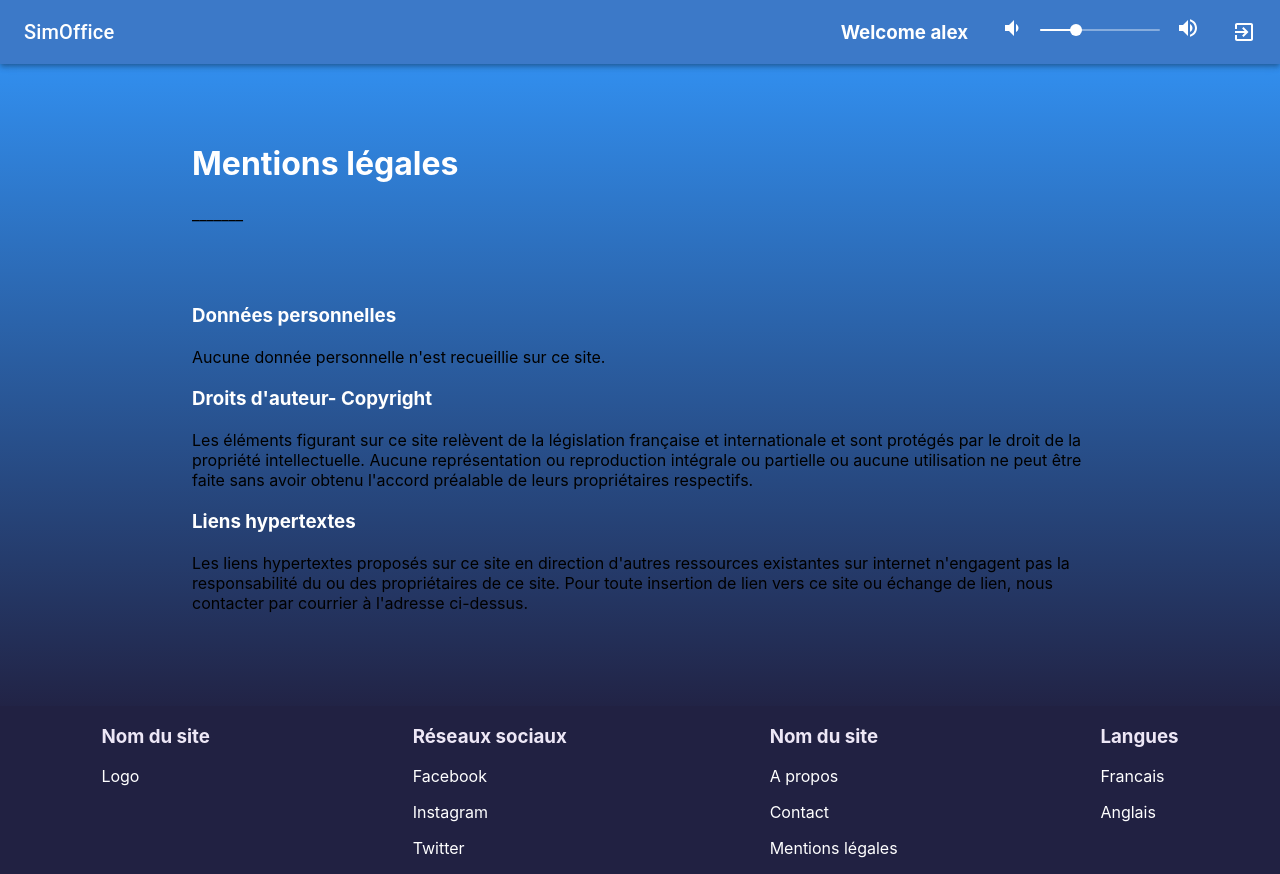
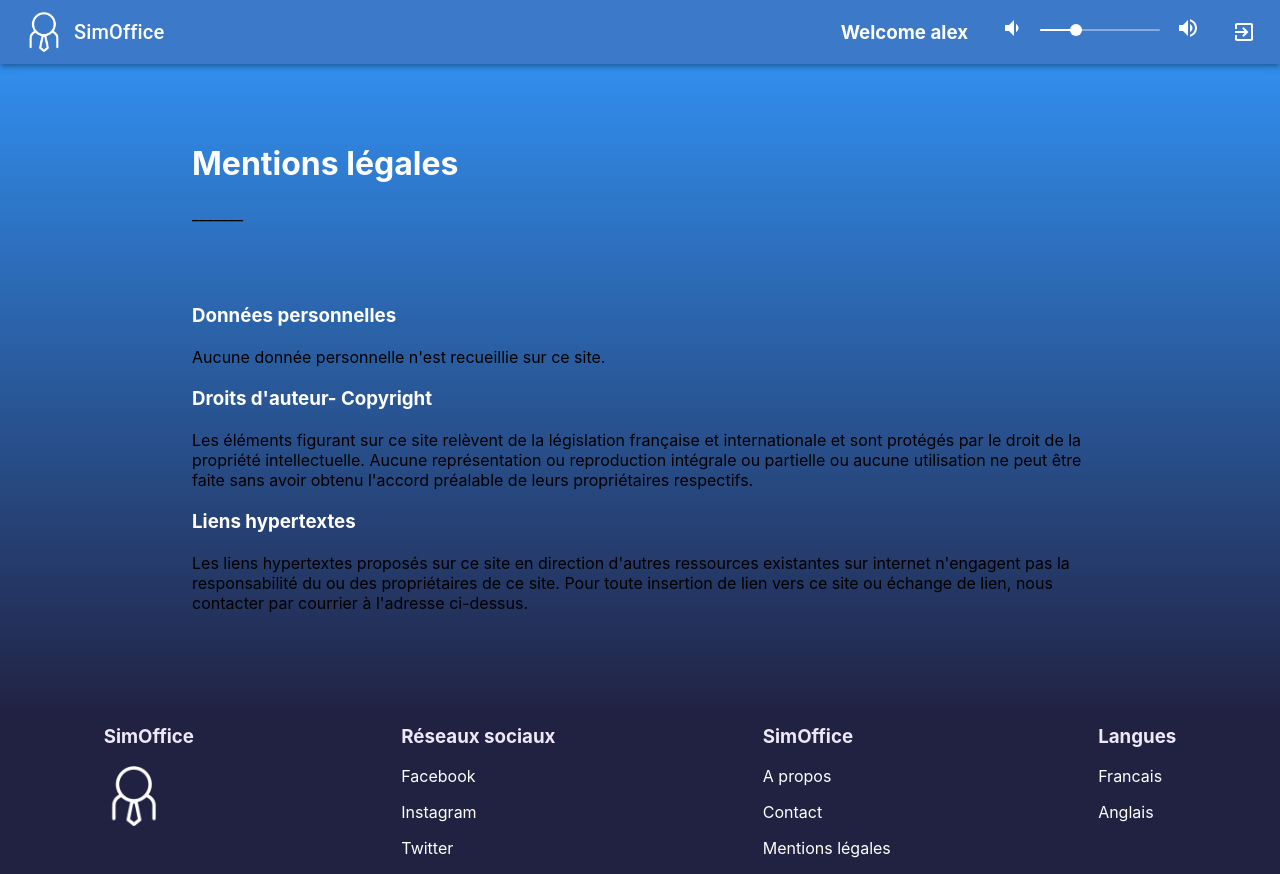
Before and after one commit to nicolasdantas/hackaton2-front, a React (Create React App) app: page /mentionslegales in a window 1280 px wide. Built offline with nearby package versions, Linux system fonts and the light colour scheme; what react-toast-notifications would draw is missing.

Commit message:
did some style

```diff
--- a/src/App.js
+++ b/src/App.js
@@ -14,7 +14,7 @@ import LoginProvider from '../src/components/contexts/LoginContext';
 
 function App() {
   return (
-    <ToastProvider placement='top-right'>
+    <ToastProvider placement='bottom-center'>
       <div>
         <LoginProvider>
           <Router>
--- a/src/components/Board.js
+++ b/src/components/Board.js
@@ -44,8 +44,7 @@ const Board = () => {
     await axios.get(baseUrl + '/users').then((res) => setUsers(res.data));
     addToast('Cliquez pour faire apparaitre vos collègues', {
       appearance: 'success',
-      autoDismiss: false,
-      placement: 'top-right',
+      autoDismiss: true,
     });
   }, []);
 
--- a/src/components/Footer.js
+++ b/src/components/Footer.js
@@ -1,6 +1,7 @@
 import React from 'react';
 import { useLocation } from "react-router-dom";
 import '../style/Footer.scss';
+import logo from '../2530821-256.png'
 
 const Footer = () => {
     const location = useLocation();
@@ -9,8 +10,8 @@ const Footer = () => {
         <footer>
             <div className="container-footer">
                 <div>
-                    <h3>Nom du site</h3>
-                    <p className="logo">Logo</p>
+                    <h3>SimOffice</h3>
+                    <img src={logo} style={{width: '60px'}}/>
                 </div>
                 <div className="social">
                     <h3>Réseaux sociaux</h3>
@@ -25,7 +26,7 @@ const Footer = () => {
                     </a>
                 </div>
                 <div className="a-propos">
-                    <h3>Nom du site</h3>
+                    <h3>SimOffice</h3>
                     <a href='/team'>
                         <p>A propos</p>
                     </a>
--- a/src/components/Login.js
+++ b/src/components/Login.js
@@ -21,8 +21,8 @@ function Copyright() {
   return (
     <Typography variant="body2" color="textSecondary" align="center">
       {"Copyright © "}
-      <Link color="inherit" href="https://material-ui.com/">
-        Your Website
+      <Link color="inherit" href="#">
+        SimOffice
       </Link>{" "}
       {new Date().getFullYear()}
       {"."}
--- a/src/components/Navbar.js
+++ b/src/components/Navbar.js
@@ -8,6 +8,7 @@ import ContinuousSlider from './VolumeSlider';
 import '../style/Navbar.scss';
 import { useLocation, Link } from 'react-router-dom';
 import Welcome from './Welcome';
+import logo from '../2530821-256.png'
 
 const useStyles = makeStyles((theme) => ({
   root: {
@@ -33,6 +34,7 @@ export default function Navbar() {
         <div className={classes.root}>
           <AppBar position='static'>
             <Toolbar>
+            <img src={logo} style={{width: '40px', marginRight: '10px'}}/>
               <Typography variant='h6' className={classes.title}>
                 <Link
                   style={{ color: 'white', textDecoration: 'none' }}
--- a/src/components/Webcam.js
+++ b/src/components/Webcam.js
@@ -1,12 +1,12 @@
 import React from 'react';
-import './Webcam.scss';
+import '../style/Webcam.scss';
 import Webcam from 'react-webcam';
 import CloseIcon from '@material-ui/icons/Close';
 
 const WebcamComponent = ({ showWebcam, setShowWebcam }) => {
   const videoConstraints = {
-    width: 320,
-    height: 240,
+    width: 480,
+    height: 360,
   };
 
   return (
--- a/src/components/team.js
+++ b/src/components/team.js
@@ -6,8 +6,6 @@ import Grid from "@material-ui/core/Grid";
 
 const useStyles = makeStyles({
   root: {
-    background:
-      "url('https://www.wallpapertip.com/wmimgs/96-966354_plain-background-for-2d-game.jpg') no-repeat fixed center / cover",
     textAlign: "center",
     height: "100%",
     width: "100%",
--- a/src/components/Webcam.scss
+++ b/src/style/Webcam.scss
@@ -1,5 +1,8 @@
 .webcam-wrapper {
-  margin-left: 30px;
+  margin-left: 100px;
+  display:flex;
+  flex-direction:column;
+  justify-content:center;
   .icon {
     cursor: pointer;
     display: flex;
@@ -7,8 +10,8 @@
   }
 
   .second-webcam {
-    width: 320px;
-    height: 240px;
+    width: 480px;
+    height: 360px;
     border: solid;
   }
 }
```
Also changed, not shown: src/2530821-256.png (added).
